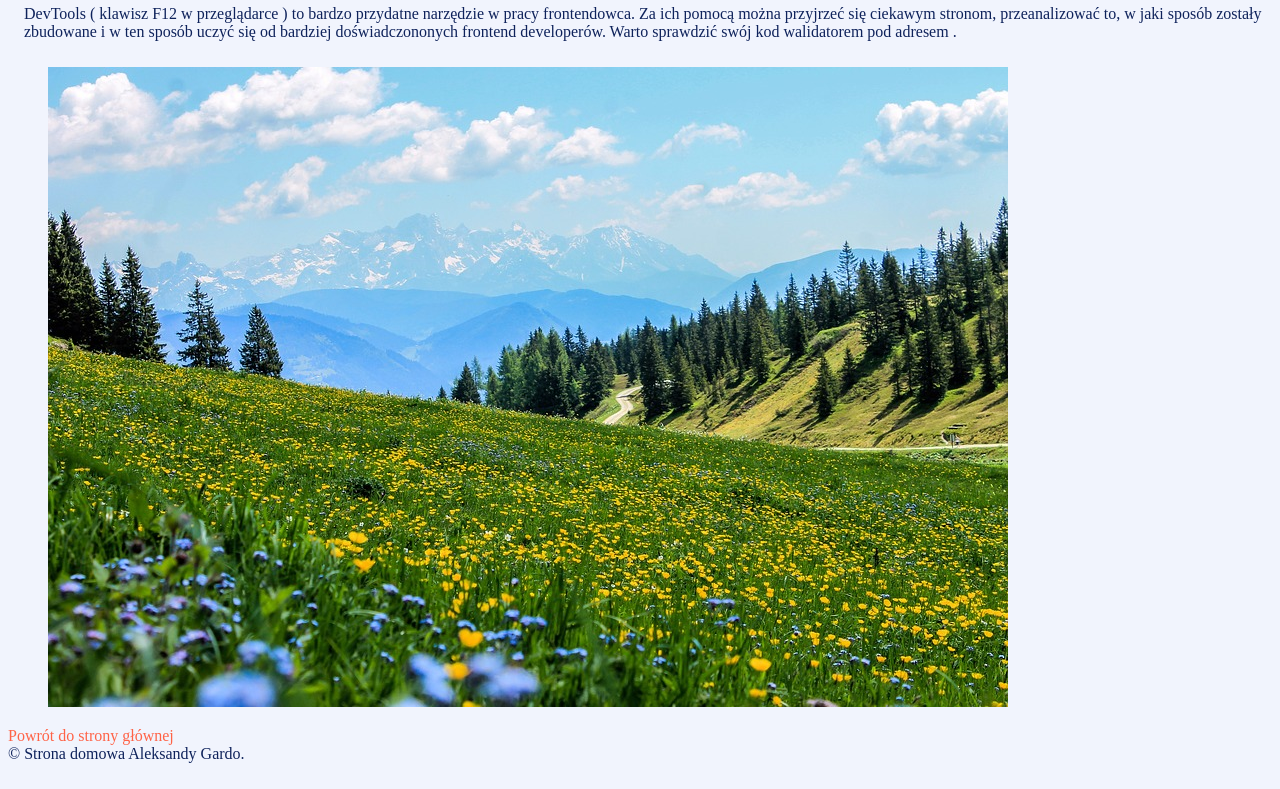
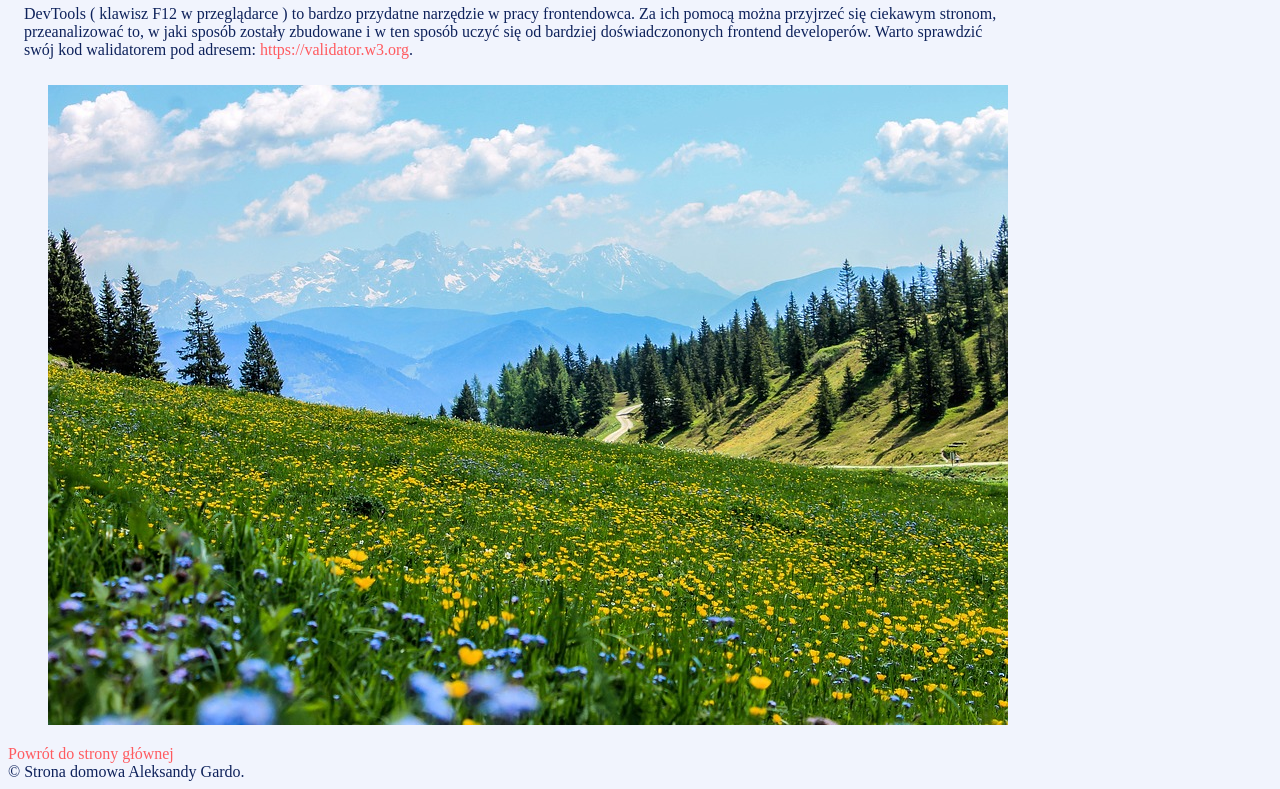
Before and after one commit to Atanvarde/homepage, a plain HTML site: page podstrona5.html in a window 1280 px wide. Shown: the part 88-877 px from the top of the page. Drawn offline with Linux system fonts and the light colour scheme.

Commit message:
new feat: border

```diff
--- a/podstrona5.html
+++ b/podstrona5.html
@@ -22,18 +22,18 @@
         <article class="article">
             <header class="header">
                 <h1 class="daysSectionHeader">Dzień 5</h1>
+            </header>
             <p class="aboutDaysInfo">
                 DevTools ( klawisz F12 w przeglądarce ) to bardzo przydatne narzędzie w pracy frontendowca. Za ich
                 pomocą można przyjrzeć się ciekawym stronom, przeanalizować to, w jaki sposób zostały zbudowane i w
                 ten
                 sposób uczyć się od bardziej doświadczononych frontend developerów.
-                    Warto sprawdzić swój kod walidatorem pod adresem <a href="https://validator.w3.org/"></a>.<br>
+                Warto sprawdzić swój kod walidatorem pod adresem: <a href="https://validator.w3.org/">https://validator.w3.org</a>.<br>
             </p>
             <figure class="figure">
                 <img class="dayPicture" src="images/alpy.jpg" alt="Alpy">
             </figure>
             <a href="index.html">Powrót do strony głównej</a>
-            </header>
         </article>
     </main>
     <footer class="footer">
--- a/style.css
+++ b/style.css
@@ -12,6 +12,7 @@ body {
 .aboutMeInfo {
     color: #0E225B;
     padding: 16px;
+    border: 3px solid #FF5A5F;
 }
 
 .aboutMeSection {
@@ -38,7 +39,7 @@ span {
 
 a {
     text-decoration: none;
-    color: tomato;
+    color: #FF5A5F;
 }
 
 a:visited {
@@ -53,6 +54,11 @@ a:hover {
     color:#0E225B;
     padding: 0 0 10px 16px;
 }
+
+.article {
+    width: 100%;
+    max-width: 1000px;
+}
 .footer {
     color: #0E225B;
 }
```
Also changed, not shown: podstrona3.html (+1 -1 lines), podstrona4.html (+1 -1 lines). Lines whose indentation alone changed are shown as unchanged.
